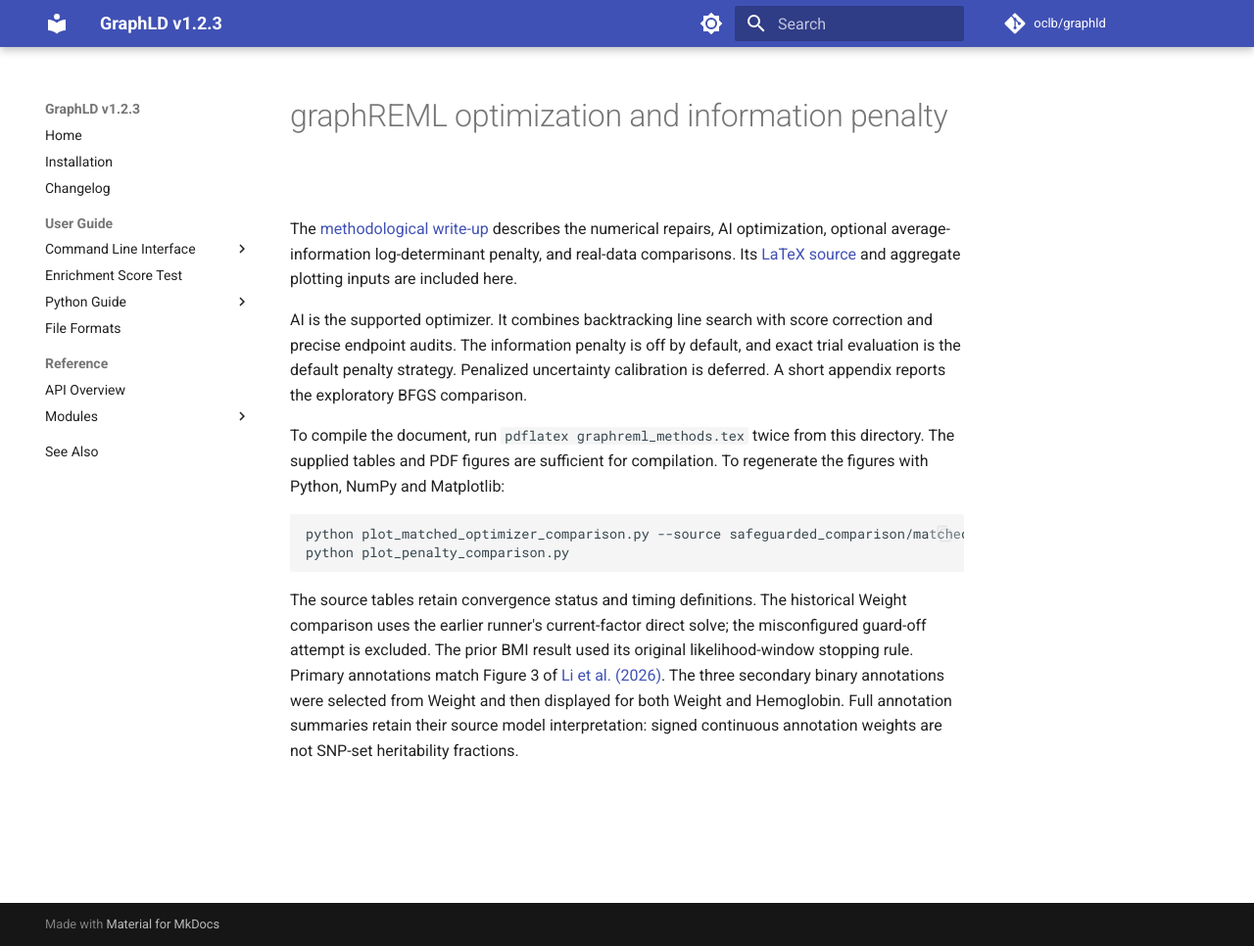
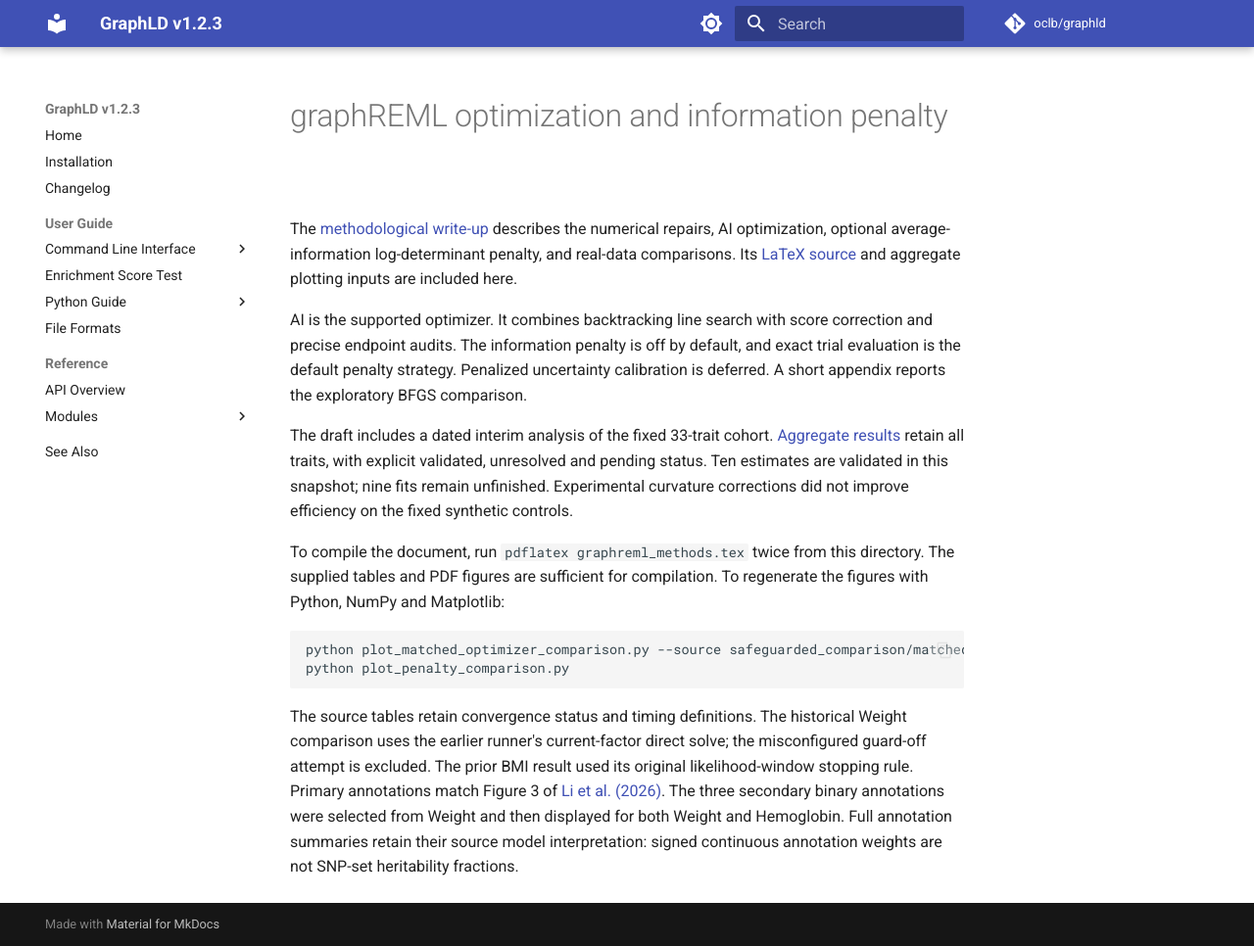
Before and after one commit to oclb/graphld, an MkDocs documentation site: the page built from docs/methods/graphreml_optimization/README.md, in a window 1280 px wide and 966 px high. Shown: the whole window at 98% size. Built offline with MkDocs 1.6.1 and Material for MkDocs 9.7.7, drawn with Linux system fonts in a browser that asks for light colours; comment, search, counter and statistics services are not loaded.

Commit message:
Document interim baseline-LD estimates and convergence limits
Notebook-Entry: notebook/entries/2026-09-10-graphreml-methods-direction.md

```diff
--- a/docs/methods/graphreml_optimization/README.md
+++ b/docs/methods/graphreml_optimization/README.md
@@ -9,6 +9,12 @@ AI is the supported optimizer. It combines backtracking line search with score
 correction and precise endpoint audits. The information penalty is off by default,
 and exact trial evaluation is the default penalty strategy. Penalized uncertainty
 calibration is deferred. A short appendix reports the exploratory BFGS comparison.
+
+The draft includes a dated interim analysis of the fixed 33-trait cohort.
+[Aggregate results](cohort_interim/cohort_status_and_estimates.tsv) retain all
+traits, with explicit validated, unresolved and pending status. Ten estimates
+are validated in this snapshot; nine fits remain unfinished. Experimental
+curvature corrections did not improve efficiency on the fixed synthetic controls.
 
 To compile the document, run `pdflatex graphreml_methods.tex` twice from this directory.
 The supplied tables and PDF figures are sufficient for compilation. To regenerate
```
Also changed, not shown: 4 other files.
